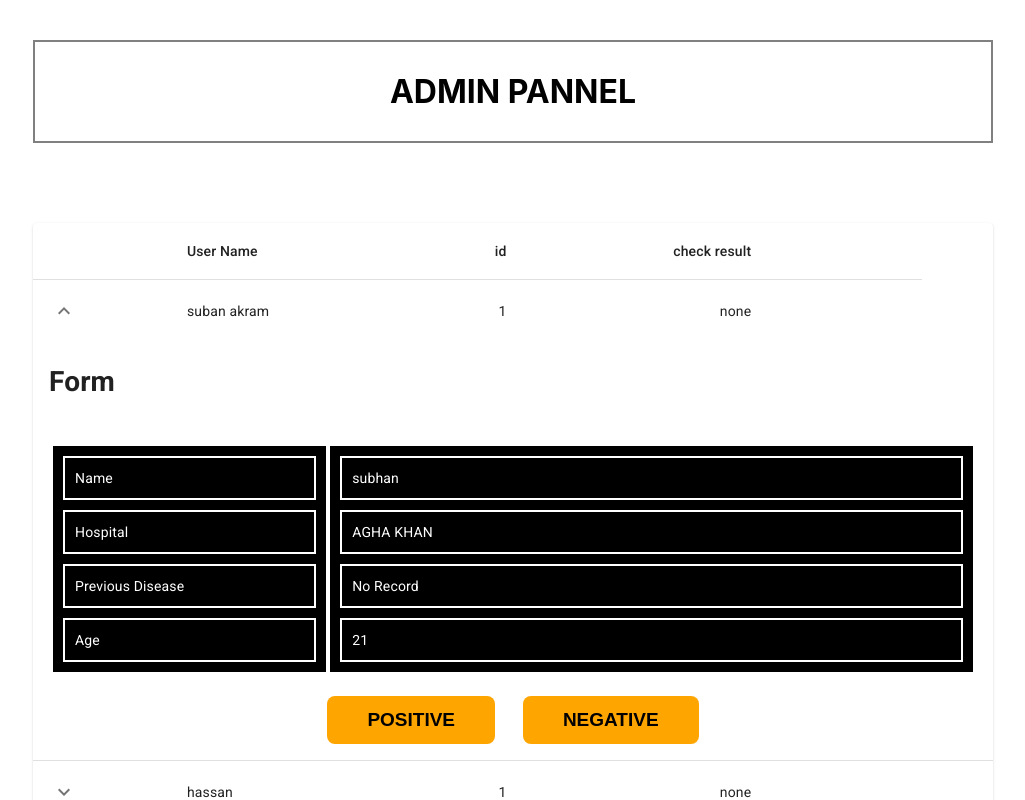
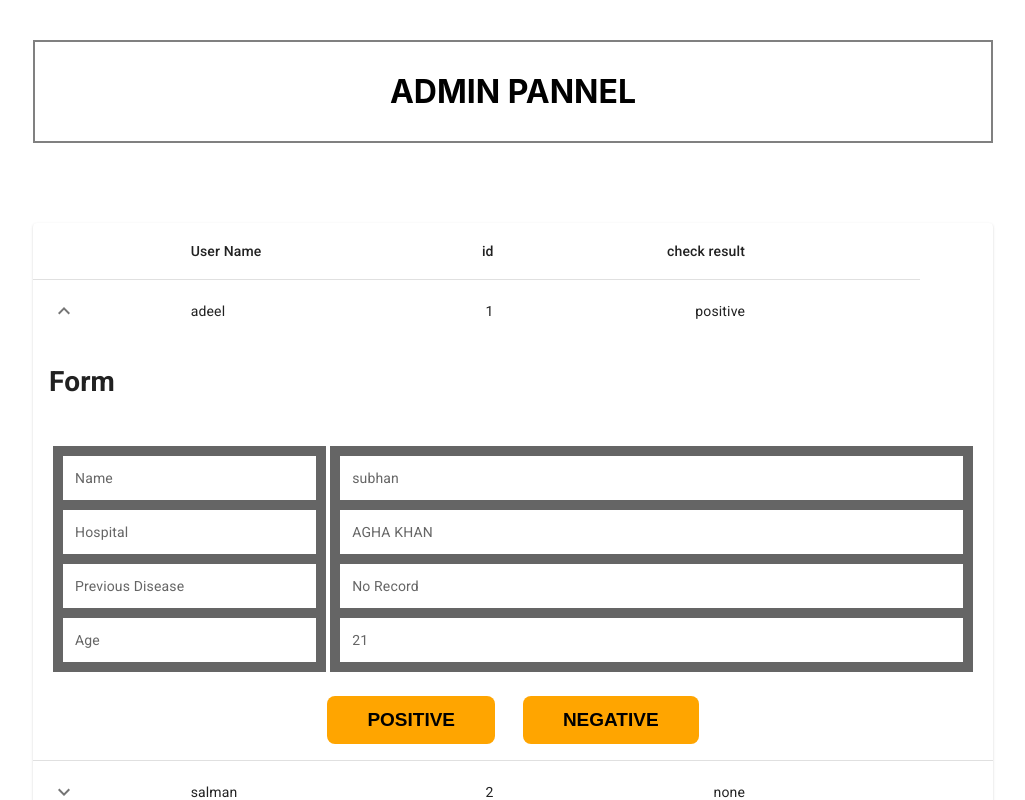
Before and after one commit to subhan300/covid-tracking-application, a React (Create React App) app: page /admin in a window 1280 px wide. Both pictures are taken after a click on the button 191 px from the left and 311 px from the top of the page. Shown: the top 800 px of the page, without its empty margins (127-1152 px from the left). Built offline with nearby package versions, Linux system fonts and the light colour scheme.

Commit message:
admin changes

```diff
--- a/src/pages/adminPannel/Admin.css
+++ b/src/pages/adminPannel/Admin.css
@@ -40,6 +40,7 @@
     border:2px solid white;
     justify-content: space-around;
     background-color: black;
+    opacity: .6;
 
 }
 .col-1{
@@ -58,7 +59,8 @@
     padding-left:25px;
     padding: 10px;
     margin: 10px;
-    color: white;
+    color: black;
+    background-color: white;
 }
 .btn_group{
     display: flex;
--- a/src/pages/adminPannel/Table_MaterialUi_Comonent.js
+++ b/src/pages/adminPannel/Table_MaterialUi_Comonent.js
@@ -14,7 +14,11 @@ import Typography from '@material-ui/core/Typography';
 import Paper from '@material-ui/core/Paper';
 import KeyboardArrowDownIcon from '@material-ui/icons/KeyboardArrowDown';
 import KeyboardArrowUpIcon from '@material-ui/icons/KeyboardArrowUp';
+const data=[
+  {name:"adeel",id:1,result:"positive"}, {name:"salman",id:2,result:"none"},  {name:"akbar",id:3,result:"none"},
+   {name:"bilal",id:4,result:"none"},
 
+ ]
 const useRowStyles = makeStyles({
   root: {
     '& > *': {
@@ -23,14 +27,13 @@ const useRowStyles = makeStyles({
   },
 });
 
-function createData(name, calories, fat, carbs, protein, price) {
+function createData(name, id, fat, carbs, protein, price) {
   return {
     name,
-    calories,
+    id,
     fat,
-    carbs,
-    protein,
-    price,
+
+
     history: [
       { date: '2020-01-05', customerId: '11091700', amount: 300,FAT:300,protein:"joker" },
 
@@ -41,9 +44,16 @@ function createData(name, calories, fat, carbs, protein, price) {
 
 function Row(props) {
   const { row } = props;
+  const {setResult}=props
+
   const [open, setOpen] = React.useState(false);
   const classes = useRowStyles();
+  const pos=(id)=>{
 
+   }
+   const neg=(id)=>{
+        console.log("negaive dekho",id)
+   }
 
   return (
     <React.Fragment>
@@ -56,7 +66,7 @@ function Row(props) {
         <TableCell component="th" scope="row">
           {row.name}
         </TableCell>
-        <TableCell align="right">{row.calories}</TableCell>
+        <TableCell align="right">{row.id}</TableCell>
         <TableCell align="right">{row.fat}</TableCell>
         <TableCell align="right">{row.carbs}</TableCell>
         <TableCell align="right">{row.protein}</TableCell>
@@ -108,10 +118,10 @@ function Row(props) {
             <br></br>
          <div className="btn_group">
                     <div className="btn_div"><button className="btn"
-                    // onClick={()=>{setResult("POSITIVE")}}
+                    onClick={()=>{pos(row.id)} }
                     >POSITIVE</button></div><div className="btn_div">
                       <button className="btn"
-                      // onClick={()=>{setResult("POSITIVE")}}
+                      onClick={()=>{neg(row.id)} }
                       >
                         NEGATIVE</button></div>
           </div>
@@ -172,13 +182,18 @@ Row.propTypes = {
 
 export default function CollapsibleTable() {
 
+
   const result=useState("none")
   console.log(result)
-  const rows = [
-    createData('suban akram', 1, result[0]),
-    createData("hassan", 1, result[0]),
+let rows= data.map((val)=>{
+ console.log(val.name)
+return(    createData(val.name,val.id,val.result))
+  })
+  //  rows = [
+  //   createData('suban akram', 1, result[0]),
+  //   createData("hassan", 1, result[0]),
 
-  ];
+  // ];
 
   return (
     <TableContainer component={Paper}>
@@ -194,9 +209,12 @@ export default function CollapsibleTable() {
           </TableRow>
         </TableHead>
         <TableBody>
-          {rows.map((row) => (
-            <Row  key={row.name} row={row} />
-          ))}
+          {rows.map((row) =>{
+            console.log(row,"row")
+          return  (
+              <Row  setResult={result}  key={row.name} row={row} />
+            )
+          })}
         </TableBody>
       </Table>
     </TableContainer>
```
